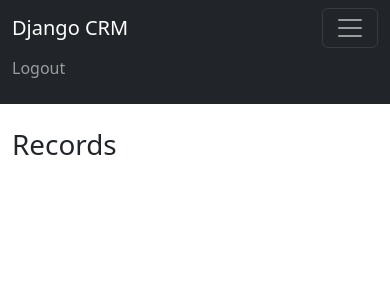
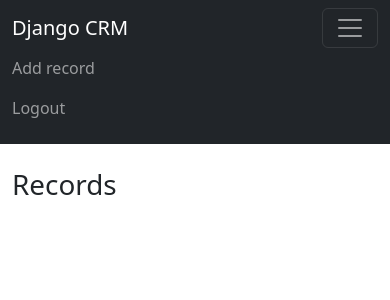
Before and after one commit to ManuelJua/Django-CRM, a Django app: page / in a window 390 px wide, after a click that opens the changed part. Shown: the top 300 px of the page. Run offline with Django 4.2, Linux system fonts and the light colour scheme; the visitor is signed in with stand-in values (Sample User, id 1); data that the repository does not hold is empty.

Commit message:
Add update functionality

```diff
--- a/dcrm/website/templates/home.html
+++ b/dcrm/website/templates/home.html
@@ -11,8 +11,7 @@
               <tr>
                 <th scope="col"># </th>
                 <th scope="col">Created At </th>
-                <th scope="col">First Name </th>
-                <th scope="col">Last Name</th>
+                <th scope="col"> Name </th>
                 <th scope="col">Email </th>
                 <th scope="col">Phone </th>
                 <th scope="col">Address </th>
@@ -24,10 +23,9 @@
             <tbody >
             {% for record in records  %}
               <tr>
-                <th scope="row"><a href= {% url "record" record.id %} >{{ record.id }}</a> </th>
+                <td scope="row"><a href= {% url "record" record.id %} >{{ record.id }}</a> </td>
                 <td>{{ record.created_at }} </td>
-                <td>{{ record.first_name }} </td>
-                <td>{{ record.last_name }} </td>
+                <td scope="row"><a href= {% url "record" record.id %} >{{ record.first_name }} {{ record.last_name }}</a></td>
                 <td>{{ record.email }} </td>
                 <td>{{ record.phone }} </td>
                 <td>{{ record.address }} </td>
--- a/dcrm/website/templates/navbar.html
+++ b/dcrm/website/templates/navbar.html
@@ -8,6 +8,9 @@
         <ul class="navbar-nav me-auto mb-2 mb-lg-0">
 
             {% if user.is_authenticated %}
+            <li class="nav-item">
+              <a class="nav-link" href={% url 'add_record' %}>Add record</a>
+          </li>
             <li class="nav-item">
                 <a class="nav-link" href={% url 'logout' %}>Logout</a>
             </li>
--- a/dcrm/website/templates/record.html
+++ b/dcrm/website/templates/record.html
@@ -16,5 +16,6 @@
   </div>
     <br/><br/>
 <a href= {% url "home" %} class="btn btn-secondary" >Back</a>
+<a href= {% url "update_record" customer_record.id %} class="btn btn-secondary" >Update</a>
 <a href= {% url "delete_record" customer_record.id %} class="btn btn-danger" >Delete</a>
 {% endblock content %}
--- a/dcrm/website/urls.py
+++ b/dcrm/website/urls.py
@@ -8,4 +8,6 @@
     path('register/', views.register_user, name='register'),
     path('record/<int:pk>', views.customer_record, name='record'),
     path('delete_record/<int:pk>', views.delete_record, name='delete_record'),
+    path('add_record/', views.add_record, name='add_record'),
+    path('update_record/<int:pk>', views.update_record, name='update_record'),
 ]
--- a/dcrm/website/views.py
+++ b/dcrm/website/views.py
@@ -1,7 +1,7 @@
 from django.shortcuts import render, redirect
 from django.contrib.auth import authenticate, login, logout
 from django.contrib import messages
-from .forms import SignUpForm
+from .forms import SignUpForm, AddRecordForm
 from .models import Record
 
 def home(request):
@@ -64,3 +64,35 @@
     else:
         messages.success(request,"Login to delete a record")
         return render(request, 'home.html',{})
+
+def add_record(request):
+    form=AddRecordForm(request.POST or None)
+    if request.user.is_authenticated:
+        if request.method == 'POST':
+
+            if form.is_valid():
+                add_record=form.save()
+                messages.success(request,"Record has been added")
+                return redirect('home')
+        else:
+            return render(request, 'add_record.html',{'form':form})
+    else:
+        messages.success(request,"Login to add a record")
+        return render(request, 'home.html',{})
+
+
+def update_record(request,pk):
+    if request.user.is_authenticated:
+        # look up the record
+        customer_record =  Record.objects.get(pk=pk)
+        form=AddRecordForm(request.POST or None, instance=customer_record)
+        if request.method == 'POST':
+            if form.is_valid():
+                form.save()
+                messages.success(request,"Record has been updated")
+                return redirect('home')
+        else:
+            return render(request, 'update_record.html',{'form':form})
+    else:
+        messages.success(request,"Login to update a record")
+        return render(request, 'home.html',{})
```
Also changed, not shown: dcrm/website/forms.py (+16 -0 lines), dcrm/website/templates/add_record.html (added, +27 -0 lines), dcrm/website/templates/update_record.html (added, +27 -0 lines).
